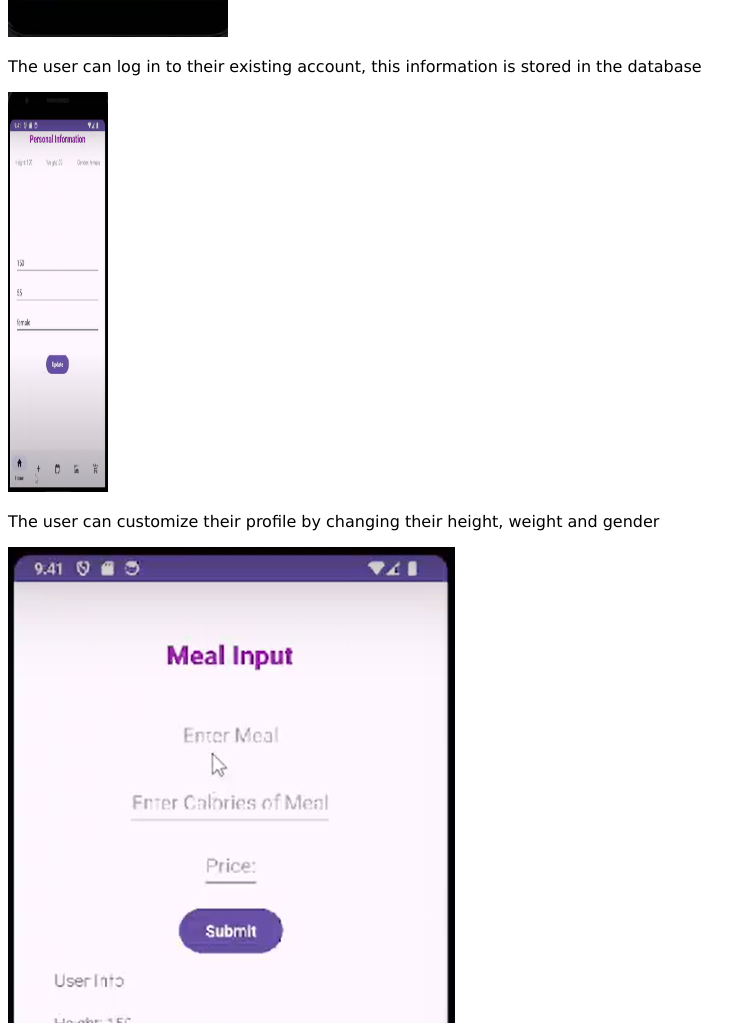
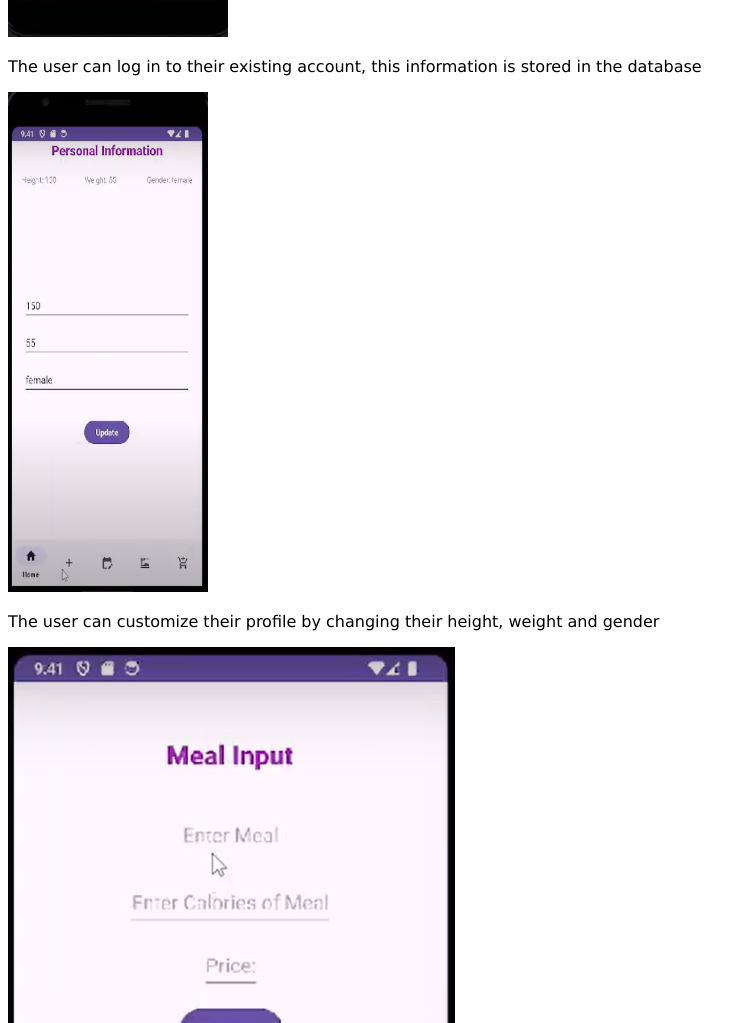
Before and after one commit to CS2340-Group34/CS2340-Group34.github.io, a plain HTML site: page ui.html in a window 1280 px wide. Shown: the part 1777-2800 px from the top of the page, without its empty margins (0-756 px from the left). Drawn offline with Linux system fonts and the light colour scheme.

Commit message:
Update ui.html

```diff
--- a/ui.html
+++ b/ui.html
@@ -25,7 +25,7 @@
 <p> The user is able to create an account and the details will be saved in a database </p>
 <img src="images/login.png" alt="ui">
 <p> The user can log in to their existing account, this information is stored in the database </p>
-<img src="images/pg1.png" alt="ui" style="width:100px; height:400px">
+<img src="images/pg1.png" alt="ui" style="width:200px; height:500px">
 <p> The user can customize their profile by changing their height, weight and gender </p>
 <img src="images/pg2.png" alt="ui">
 <p> The user is able to input a meal, with the number of calories and the price. This will update their current day calorie intake. Additionally, (as shown in the video below), the user can get a price or calorie visual to see their food consumption and money spending. </p>
```
